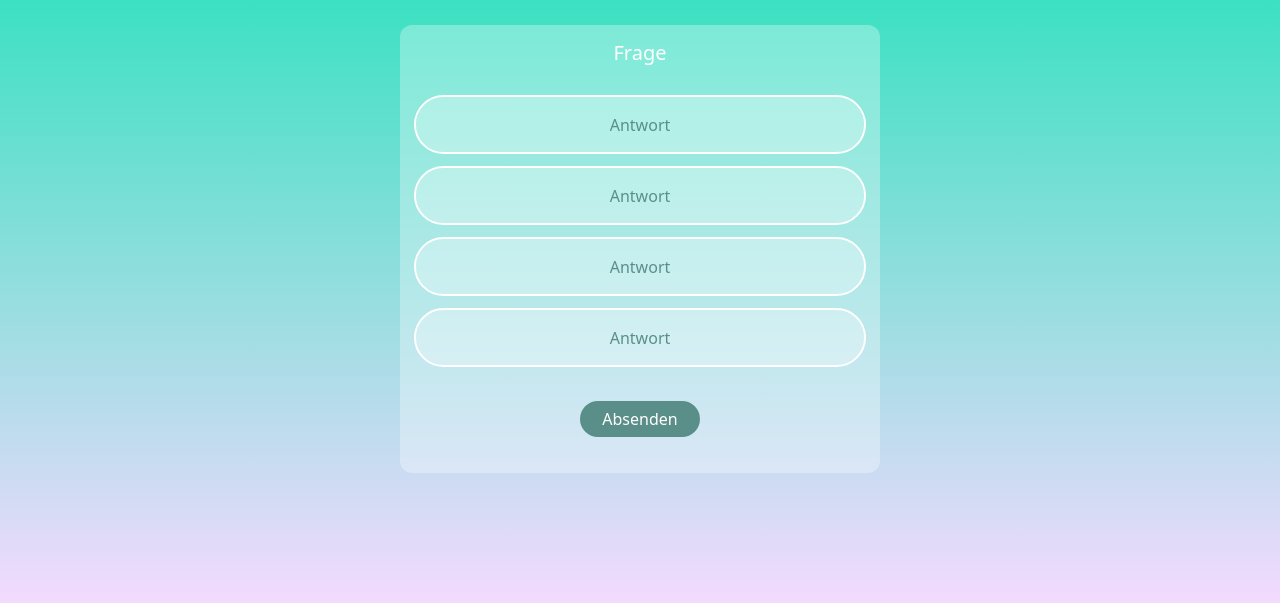
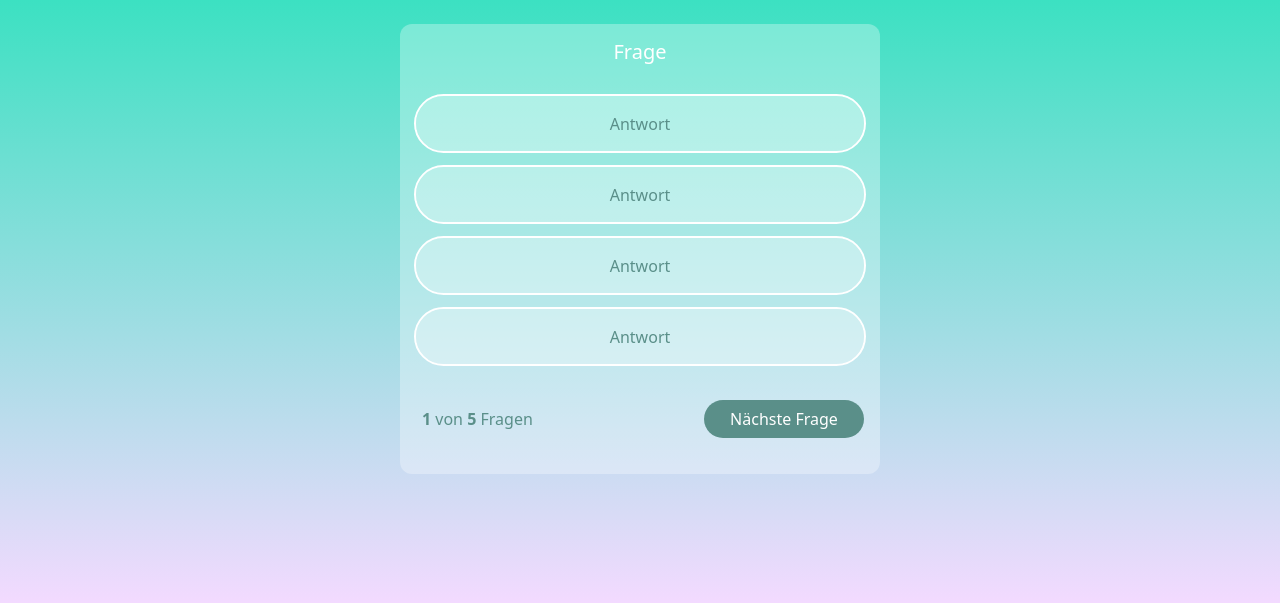
Before and after one commit to karinaklages/quiz-app, a website: page index.html in a window 1280 px wide. Shown: the part 197-800 px from the top of the page. Drawn offline with nearby package versions, Linux system fonts and the light colour scheme.

```diff
--- a/index.html
+++ b/index.html
@@ -14,10 +14,9 @@
     <h1>Quiz App</h1>
     <div class="space"></div>
     <div class="container">
-        <div class="card" style="width: 30rem;">
-        <!-- <img src="..." class="card-img-top" alt="..."> -->
-        <div class="card-body">
-            <h5 class="card-title">Frage</h5>
+        <div class="card">
+            <div class="card-body">
+                <h5 class="card-title">Frage</h5>
                 <div class="mb-3">
                     <div class="answer">
                         Antwort
@@ -38,8 +37,15 @@
                         Antwort
                     </div>
                 </div>
-            <a href="#" class="btn-custom">Absenden</a>
-        </div>
+                <div class="footer">
+                    <span class="text-line">
+                        <p><b>1</b> von <b>5</b> Fragen</p>
+                    </span>
+                    <div>
+                        <a href="#" class="btn-custom">Nächste Frage</a>
+                    </div>
+                </div>
+            </div>
         </div>
     </div>
     <script src="./script.js"></script>
--- a/style.css
+++ b/style.css
@@ -6,9 +6,13 @@
     background-image: linear-gradient(to top, #f3daff 0%, #00e3ae 100%);
 }
 
-h1, h5, p {
+h1, h5 {
     text-align: center;
     color: #fff;
+}
+
+p {
+    color: #5A8F89;
 }
 
 a {
@@ -39,6 +43,7 @@
     border-style: none;
     border-radius: 12px;
     background-color: rgba(255, 255, 255, 0.3);
+    width: 30rem;
 }
 
 .answer {
@@ -66,8 +71,8 @@
     display: inline-flex;
     align-items: center;
     justify-content: center;
-    width: 120px;
-    height: 36px;
+    width: 160px;
+    height: 38px;
     margin-top: 20px;
     margin-bottom: 20px;
 }
@@ -76,3 +81,17 @@
     background-color: #4b7d77;
     color: #fff;
 }
+
+.text-line {
+    margin-left: 6px;
+}
+
+.footer {
+    display: flex;
+    justify-content: space-between;
+    align-items: center;
+}
+
+.footer p {
+  margin: 0;
+}
```
Also changed, not shown: scripts/data.js (added, +42 -0 lines).
